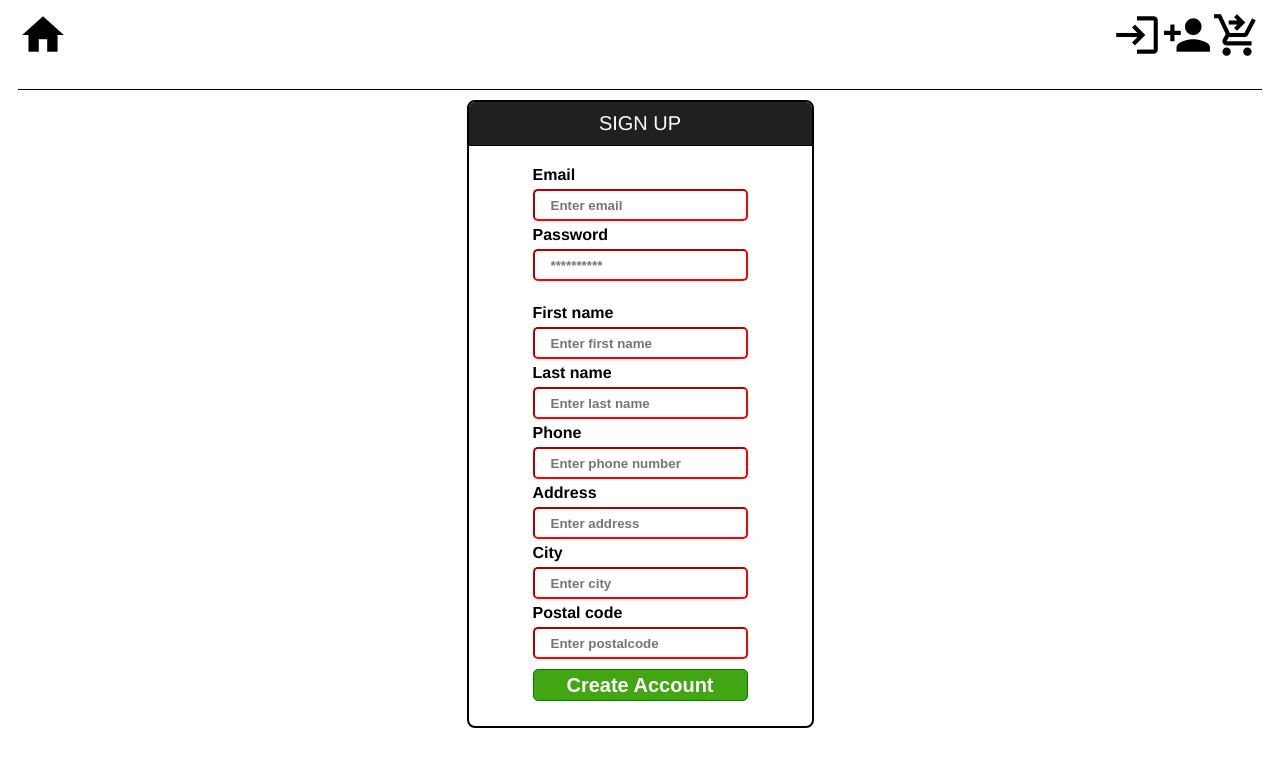
After one commit to ClaudeHallard/sekai-database, a PHP site: page /register.php in a window 1280 px wide. The commit adds this page. Shown: the top 767 px of the page. Run offline with PHP 8.4, Linux system fonts and the light colour scheme.

Commit message:
Added Registration and logout

```diff
--- /dev/null
+++ b/www/css/register.css
@@ -0,0 +1,60 @@
+* {
+    box-sizing: border-box;
+}
+
+.registerform {
+    border: 2px solid black;
+    margin: 10px auto;
+    width: fit-content;
+    border-radius: 8px;
+    font-family: haleboplight, Helvetica, Arial, sans-serif;
+    overflow:hidden;
+}
+
+.signup {
+    padding: 10px;
+    text-align: center;
+    border-bottom: 1px solid black;
+    background-color: #202020;
+    overflow: hidden;
+    color: #fff;
+    font-size: 1.25rem;
+}
+
+.registerform form {
+    padding: 20px 64px;
+    width: fit-content;
+    margin: auto;
+    font-weight: bold;
+}
+
+.registerform input {
+    margin: 5px 0;
+    border-radius: 5px;
+    padding: 0 16px;
+    min-height: 32px;
+    font-weight: bold;
+}
+
+input:valid {
+    border-color: green;
+}
+input:invalid {
+    border-color: red;
+}
+
+.submit {
+    margin: 20px;
+    transition: box-shadow .1s;
+    border-radius:10px;
+    border: 1px solid #3c9710;
+    background: #42a512;
+    width: 100%;
+    font-size: 1.25rem;
+    color: #fff;
+}
+
+.submit:hover {
+    background-color: #3c9710;
+    box-shadow: 0 0 11px rgba(0, 255, 0, 0.3);
+}
--- /dev/null
+++ b/www/logout.php
@@ -0,0 +1,5 @@
+<?php
+	session_start();
+    unset($_SESSION['user_id']);
+    echo "<script>window.location.replace('index.php')</script>";
+?>
--- a/www/menu.php
+++ b/www/menu.php
@@ -2,6 +2,13 @@
 	echo "<div class='topbar'>";
 	echo "<a href='index.php' class='home material-icons'>home</a>";
 	echo "<a href='#' class='cart material-icons'>shopping_cart_checkout</a>";
+
+	if(!empty($_SESSION['user_id'])){
+		echo "<a href='logout.php' class='cart material-icons'>logout</a>";
+	}else{
+		echo "<a href='register.php' class='cart material-icons'>person_add</a>";
+		echo "<a href='' class='cart material-icons'>login</a>";
+	}
 	echo "</div>";
 
 ?>
--- a/www/product_view.php
+++ b/www/product_view.php
@@ -15,13 +15,15 @@
         	<link href='http://fonts.googleapis.com/css?family=Roboto' rel='stylesheet' type='text/css'>
         	<link href="https://fonts.googleapis.com/icon?family=Material+Icons" rel="stylesheet">
 		<link rel="stylesheet" href="css/product.css">
+		<link rel="stylesheet" href="css/menu.css">
 	</head>
 
 	<body>
-		<div class="topbar">
+		<?php include 'menu.php'; ?>
+		<!-- <div class="topbar">
 			<a href="index.php" class="home material-icons">home</a>
 		    <a href="#" class="cart material-icons">shopping_cart_checkout</a>
-		</div>
+		</div> -->
 		<div class="product">
 			<div class="photo">
 		    	Photo: placeholder
--- /dev/null
+++ b/www/register.php
@@ -0,0 +1,97 @@
+<?php
+    session_start();
+    //Redirect to front page if user logged in.
+	if(!empty($_SESSION['user_id'])) {
+		header('Location: index.php');
+
+        //https://thedailywtf.com/articles/WellIntentioned-Destruction
+        die();
+	}
+?>
+
+<!DOCTYPE html>
+<html>
+   	<head>
+		<meta charset="UTF-8" http-equiv="Cache-Control" content="no-cache, no-store, must-revalidate"/>
+        	<title>e-com/productview</title>
+        	<link href='http://fonts.googleapis.com/css?family=Roboto' rel='stylesheet' type='text/css'>
+        	<link href="https://fonts.googleapis.com/icon?family=Material+Icons" rel="stylesheet">
+		<link rel="stylesheet" href="css/register.css">
+		<link rel="stylesheet" href="css/menu.css">
+	</head>
+
+	<body>
+        <?php include 'menu.php'; ?>
+		<!-- <div class="topbar">
+			<a href="index.php" class="home material-icons">home</a>
+		    <a href="#" class="cart material-icons">shopping_cart_checkout</a>
+		</div><div> -->
+		<div class="registerform">
+			<div class="signup">SIGN UP</div>
+			<form action="" method="post" autocomplete="off">
+				<label for="lname">Email</label><br>
+				<input type="text" id="Email" name="email" placeholder="Enter email" required><br>
+				<label for="pword">Password</label><br>
+				<input type="password" id="Password" name="password" placeholder="**********" required><br>
+				<br>
+				<label for="fname">First name</label><br>
+				<input type="text" id="fname" name="fname" placeholder="Enter first name" required><br>
+				<label for="lname">Last name</label><br>
+				<input type="text" id="lname" name="lname" placeholder="Enter last name" required><br>
+				<label for="lname">Phone</label><br>
+				<input type="text" id="Phone" name="phone" placeholder="Enter phone number" required><br>
+				<label for="lname">Address</label><br>
+				<input type="text" id="Address" name="address" placeholder="Enter address" required><br>
+				<label for="lname">City</label><br>
+				<input type="text" id="City" name="city" placeholder="Enter city" required><br>
+				<label for="lname">Postal code</label><br>
+				<input type="text" id="Postalcode" name="postalcode" placeholder="Enter postalcode" required><br>
+				<input type="submit" class="submit" name="SubmitButton" value="Create Account"/>
+			</form>
+		</div>
+
+		<?php
+			if(isset($_POST['SubmitButton'])){
+				if (!empty($_POST['email']) &&
+					!empty($_POST['lname']) &&
+					!empty($_POST['fname']) &&
+					!empty($_POST['phone']) &&
+					!empty($_POST['address']) &&
+					!empty($_POST['city']) &&
+					!empty($_POST['postalcode']))
+				{
+
+					include 'init.php';
+					$connect = new mysqli($dbsever,$dbusername,$dbpassword, $dbname) or die("can't connect");
+
+					$email = mysqli_real_escape_string($connect, $_POST['email']);
+					$lastName = mysqli_real_escape_string($connect, $_POST['lname']);
+					$firstName = mysqli_real_escape_string($connect, $_POST['fname']);
+					$phone = mysqli_real_escape_string($connect, $_POST['phone']);
+					$address = mysqli_real_escape_string($connect, $_POST['address']);
+					$city = mysqli_real_escape_string($connect, $_POST['city']);
+					$postalcode = mysqli_real_escape_string($connect, $_POST['postalcode']);
+					$password = mysqli_real_escape_string($connect, $_POST['password']);
+
+					$checkPass = mysqli_query($connect, "SELECT Password FROM customer WHERE Email='$email'");
+					if(mysqli_num_rows($checkPass) > 0){
+						echo "Account exists, please login ";
+					} else{
+						$sql = "insert into customer (Email, Lastname, Firstname, Phone, Address, City, PostalCode, Password) values ('$email', '$lastName', '$firstName', '$phone', '$address', '$city', '$postalcode', '$password')";
+
+						if (mysqli_query($connect, $sql)) {
+							$result = mysqli_query($connect, "SELECT CustomerID FROM customer WHERE Email='$email'");
+
+							//$_SESSION['user_id'] = $result->fetch_row()[0];
+							//echo "<script>window.location.replace('index.php')</script>";
+						}
+						else {
+							echo "Error: " . $sql . "<br>" . mysqli_error($connect);
+						}
+						//mysqli_query(connect, someSQLdemand);
+					}
+				}
+			}
+		?>
+	</body>
+</html>
```
Also changed, not shown: www/css/product.css (+5 -12 lines).
